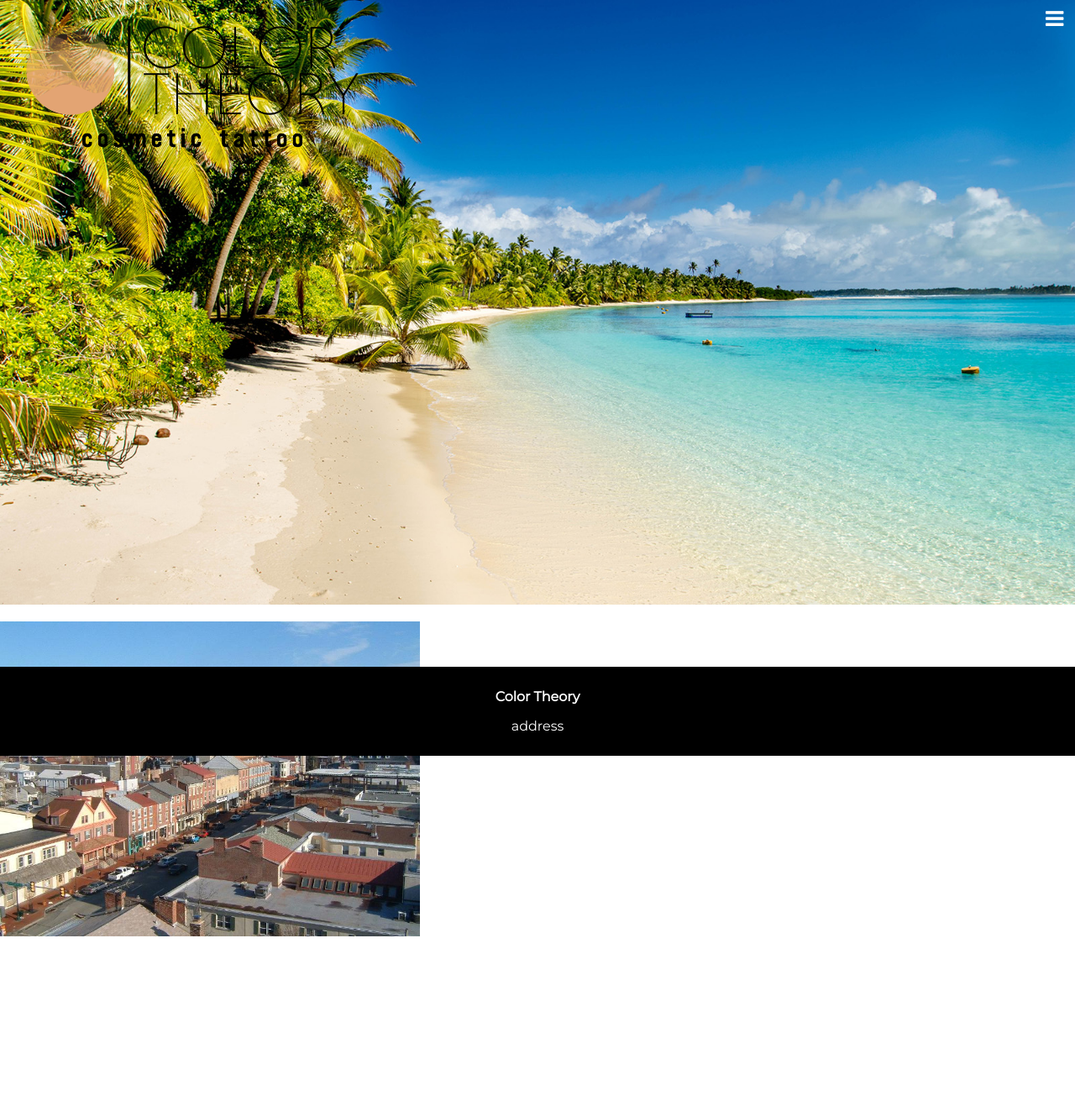
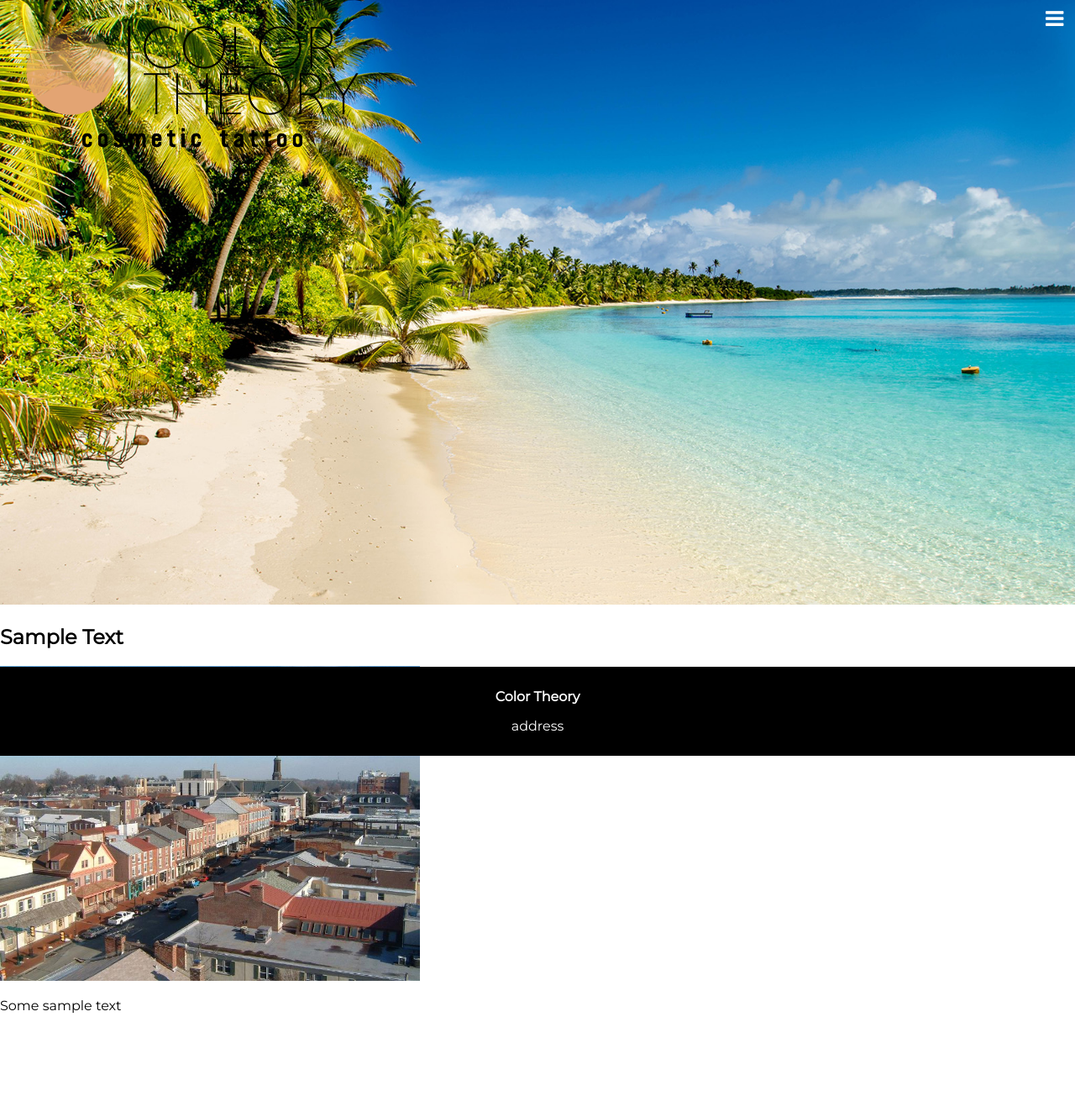
Before and after one commit to crogenmuser/Website, a Jekyll site: the page built from index.md, in a window 1280 px wide. Shown: the whole page at 84% size. Built offline with Jekyll 4.4.1, drawn with Linux system fonts in a browser that asks for light colours; nearby versions of some CDN libraries; before the commit the page ends 1235 px from its top, so only the background shows below that.

Commit message:
look good

```diff
--- a/index.md
+++ b/index.md
@@ -5,5 +5,8 @@ background: /Website/images/beach.jpg
 header: <h1>Color Theory</h1>
 ---
 
+## Sample Text
 
 ![stand-in west chester photo](/Website/images/Westchester.jpg)
+
+Some sample text
```
